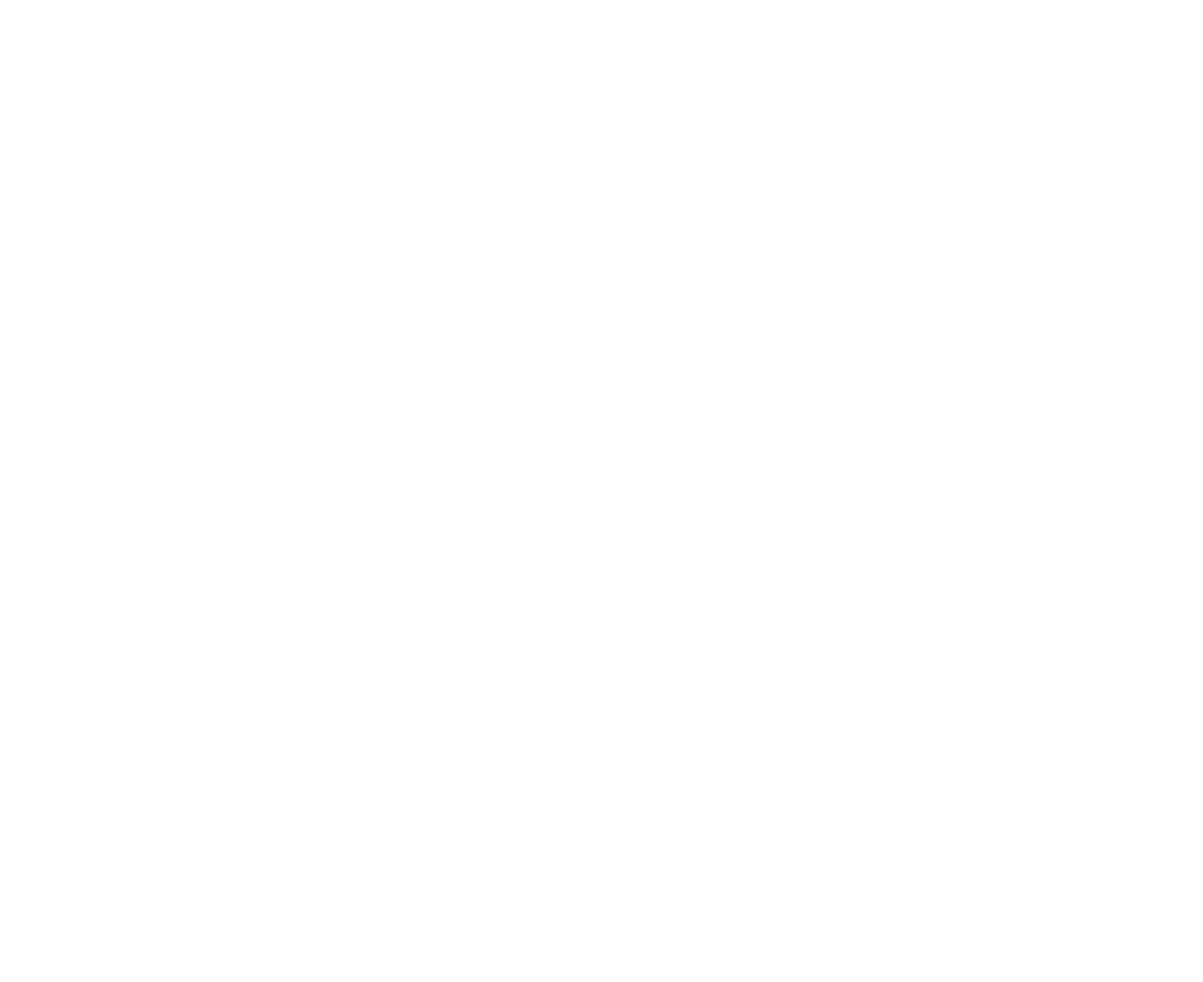
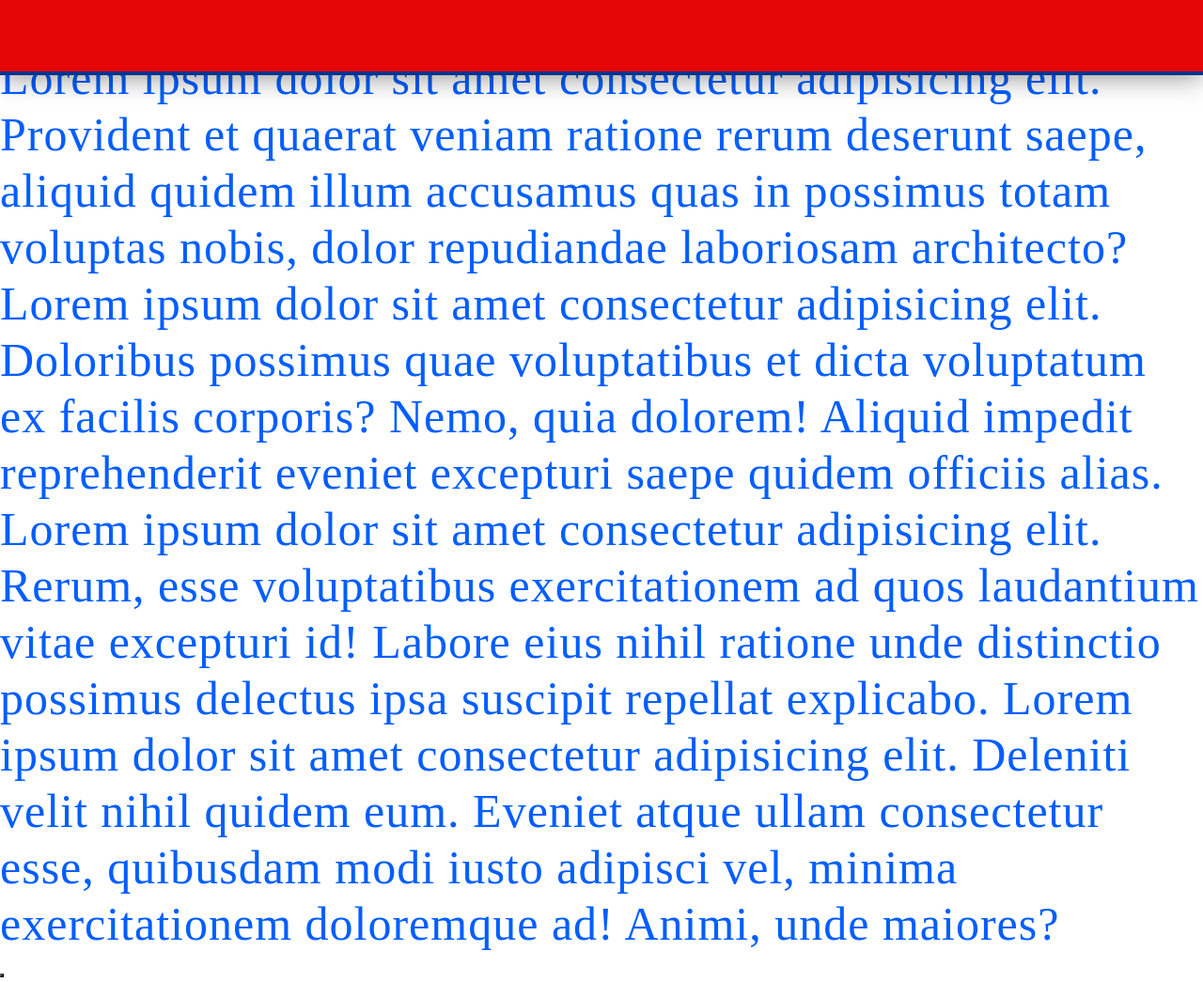
Before and after one commit to JulianBerardinelli/Kyc-MarketingSolutionsPage, a website: page index.html in a window 1280 px wide. Shown: the whole page at 94% size. Before the commit the page ends 800 px from the top, so only its background shows below. Drawn offline with nearby package versions, Linux system fonts and the light colour scheme; a web font is replaced by a local one.

Commit message:
header scroll

```diff
--- a/css/style.css
+++ b/css/style.css
@@ -42,9 +42,28 @@ h2 {
 
 h3 {
     color: rgb(0, 94, 255);
-    font-size: 8px;
+    font-size: 50px;
     letter-spacing: 1px; }
 
-@media (min-width:375px){
+@media (min-width:320px){
+    header{
+        width: 100%;
+        height: 80px;
+        background-color: rgb(228, 5, 5);
+        display: flex;
+        position: fixed;
+        top: 0;
+        left: 0;
+        z-index: 999;
+        transition: transform 1.2s;
+        box-shadow: 0 0 30px rgba(0,0,0,0.5);
 
+        border-bottom: 4px solid;
+        border-image-source: linear-gradient(rgb(0, 128, 255), rgb(0, 51, 139));
+        border-image-slice: 1;
+    }
+    .header--hidden {
+        transform: translateY(-107px);
+        box-shadow: none;
+    }
 }
--- a/index.html
+++ b/index.html
@@ -27,6 +27,49 @@
     <link rel="stylesheet" href="./css/style.css">
 </head>
 <body>
+    <header class="conteiner-fluid">
+        <section>
+            <div>
+                <a href=""><img src="" alt=""></a>
+            </div>
+            <div>
+                <a href=""><img src="" alt=""></a>
+            </div>
+        </section>
+    </header>
+    <main>
+        <section>
+            <div>
+                <h1>Marketing Solutions</h1>
+            </div>
+            <div>
+                <h2>Publicity and development</h2>
+            </div>
+            <div>
+                <h3>
+                    Lorem ipsum dolor sit amet consectetur adipisicing elit. Provident et quaerat veniam ratione rerum deserunt saepe, aliquid quidem illum accusamus quas in possimus totam voluptas nobis, dolor repudiandae laboriosam architecto?
+                    Lorem ipsum dolor sit amet consectetur adipisicing elit. Doloribus possimus quae voluptatibus et dicta voluptatum ex facilis corporis? Nemo, quia dolorem! Aliquid impedit reprehenderit eveniet excepturi saepe quidem officiis alias.
+                    Lorem ipsum dolor sit amet consectetur adipisicing elit. Rerum, esse voluptatibus exercitationem ad quos laudantium vitae excepturi id! Labore eius nihil ratione unde distinctio possimus delectus ipsa suscipit repellat explicabo.
+                    Lorem ipsum dolor sit amet consectetur adipisicing elit. Deleniti velit nihil quidem eum. Eveniet atque ullam consectetur esse, quibusdam modi iusto adipisci vel, minima exercitationem doloremque ad! Animi, unde maiores?
+                </h3>
+            </div>
+            <div>
+                <button></button>
+            </div>
+        </section>
+    </main>
+    <footer>
 
+    </footer>
+
+    <script src="https://cdn.jsdelivr.net/npm/@popperjs/core@2.11.6/dist/umd/popper.min.js" integrity="sha384-oBqDVmMz9ATKxIep9tiCxS/Z9fNfEXiDAYTujMAeBAsjFuCZSmKbSSUnQlmh/jp3" crossorigin="anonymous"></script>
+    <script src="https://cdn.jsdelivr.net/npm/bootstrap@5.3.0-alpha1/dist/js/bootstrap.min.js" integrity="sha384-mQ93GR66B00ZXjt0YO5KlohRA5SY2XofN4zfuZxLkoj1gXtW8ANNCe9d5Y3eG5eD" crossorigin="anonymous"></script>
+
+    <script src="./main.js"></script>
+
+    <script src="https://unpkg.com/aos@next/dist/aos.js"></script>
+    <script>
+        AOS.init();
+    </script>
 </body>
 </html>
--- /dev/null
+++ b/main.js
@@ -0,0 +1,12 @@
+const header = document.querySelector("header");
+let lastScrollY = window.scrollY;
+
+window.addEventListener("scroll", () => {
+    if (lastScrollY < window.scrollY) {
+        header.classList.add("header--hidden");
+    } else {
+        header.classList.remove("header--hidden");
+    }
+
+    lastScrollY = window.scrollY;
+});
```
Also changed, not shown: 1 other file.
